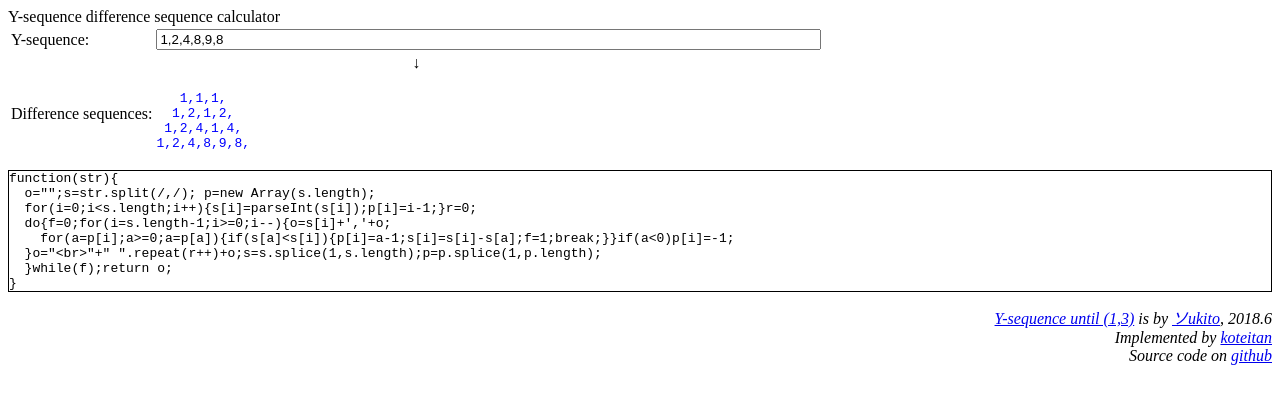
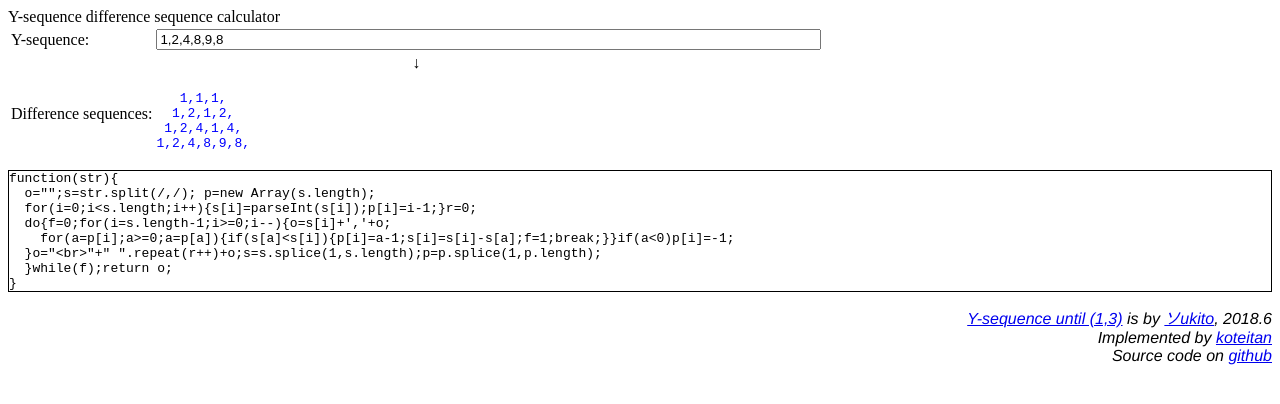
Before and after one commit to koteitan/yseq, a plain HTML site: page index.html in a window 1280 px wide. Drawn offline with Linux system fonts and the light colour scheme.

Commit message:
font change

```diff
--- a/index.html
+++ b/index.html
@@ -27,7 +27,7 @@ Y-sequence difference sequence calculator
 <tr><td>Difference sequences:</td><td><span id=out style="color:blue;font-family:monospace"></td></tr>
 </table></form>
 <pre id=code style="border-style:solid;border-width:1px"></pre>
-<address style="text-align:right"><a href="https://docs.google.com/document/d/1dA3V_5ZMfXN-z3X-g-yoJfmoTvKuk3efeaKaBFw8Vhs/edit">Y-sequence until (1,3)</a> is by <a href="https://twitter.com/Y_Y_Googology/">ソukito</a>, 2018.6<br>
+<address style="text-align:right;font-family:Helvetica"><a href="https://docs.google.com/document/d/1dA3V_5ZMfXN-z3X-g-yoJfmoTvKuk3efeaKaBFw8Vhs/edit">Y-sequence until (1,3)</a> is by <a href="https://twitter.com/Y_Y_Googology/">ソukito</a>, 2018.6<br>
 Implemented by <a href="https://twitter.com/koteitan/">koteitan</a><br>
 Source code on <a href="https://github.com/koteitan/yseq/">github</a></address>
 </body></html>
```
